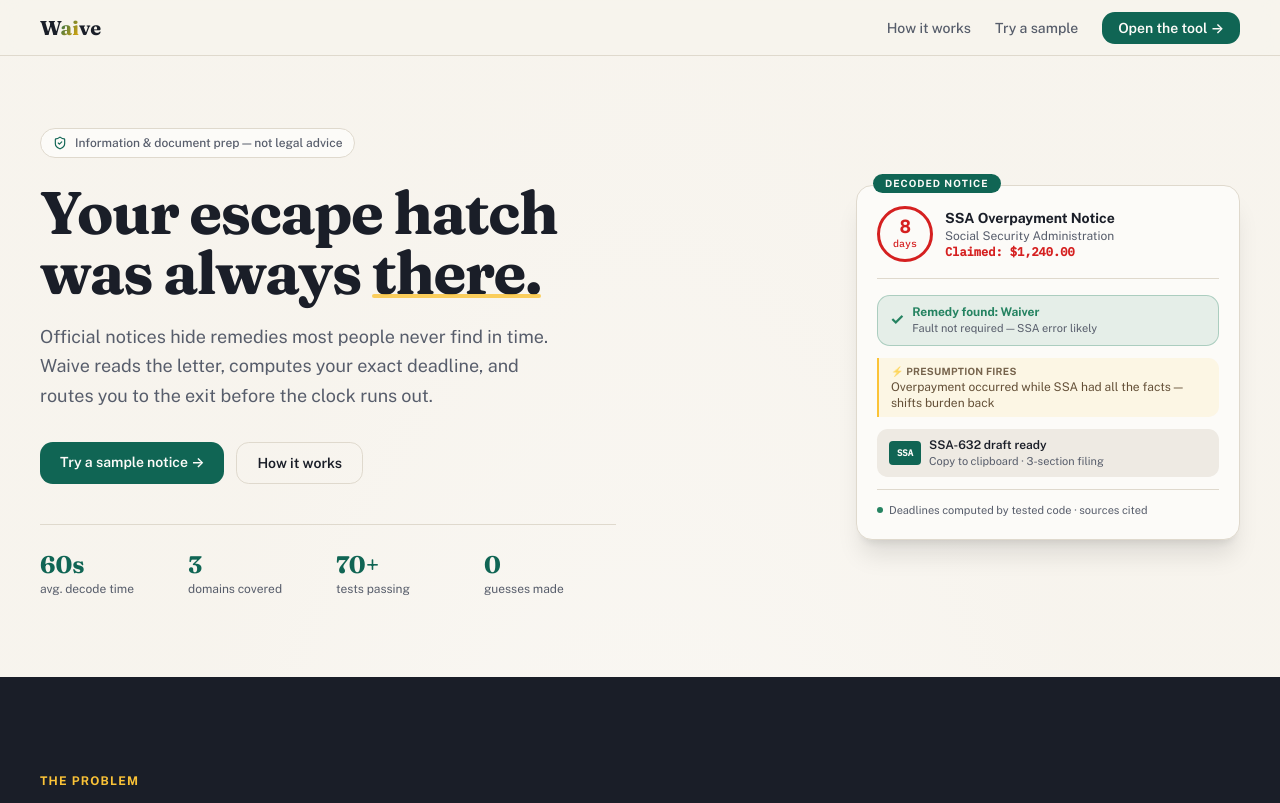
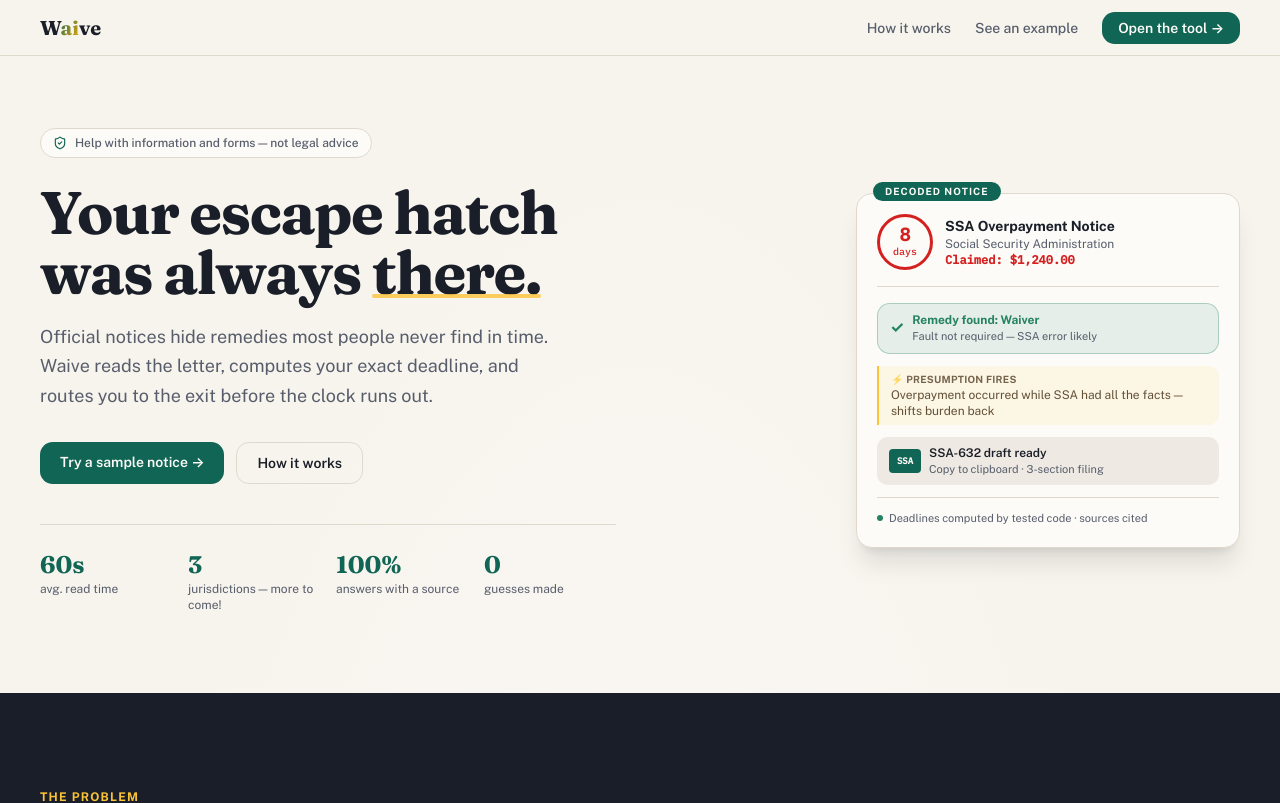
Before and after one commit to 12g3nd/Waive, a Next.js app: page / in a window 1280 px wide. Shown: the top 803 px of the page. Built offline with nearby package versions, Linux system fonts and the light colour scheme.

Commit message:
feat: update HeroSection stats labels and improve SiteNav link text

```diff
--- a/components/landing/hero-section.tsx
+++ b/components/landing/hero-section.tsx
@@ -3,9 +3,9 @@
 import { ResultCardPreview } from "./result-card-preview";
 
 const STATS = [
-  { num: "60s", label: "avg. decode time" },
-  { num: "3", label: "domains covered" },
-  { num: "70+", label: "tests passing" },
+  { num: "60s", label: "avg. read time" },
+  { num: "3", label: "jurisdictions — more to come!" },
+  { num: "100%", label: "answers with a source" },
   { num: "0", label: "guesses made" },
 ];
 
@@ -15,7 +15,7 @@
       <div className="animate-fade-up">
         <div className="mb-6 inline-flex items-center gap-2 rounded-full border border-border bg-card px-3 py-1.5 text-xs font-medium text-muted-foreground">
           <ShieldCheck className="size-3.5 text-primary" />
-          Information &amp; document prep — not legal advice
+          Help with information and forms — not legal advice
         </div>
 
         <h1 className="mb-5 font-display text-5xl font-bold leading-[1.05] tracking-tight text-foreground sm:text-6xl">
--- a/components/landing/site-nav.tsx
+++ b/components/landing/site-nav.tsx
@@ -28,7 +28,7 @@
           href="#try"
           className="hidden text-sm font-medium text-muted-foreground transition-colors hover:text-foreground sm:block"
         >
-          Try a sample
+          See an example
         </a>
         <Link
           href="/app"
```
